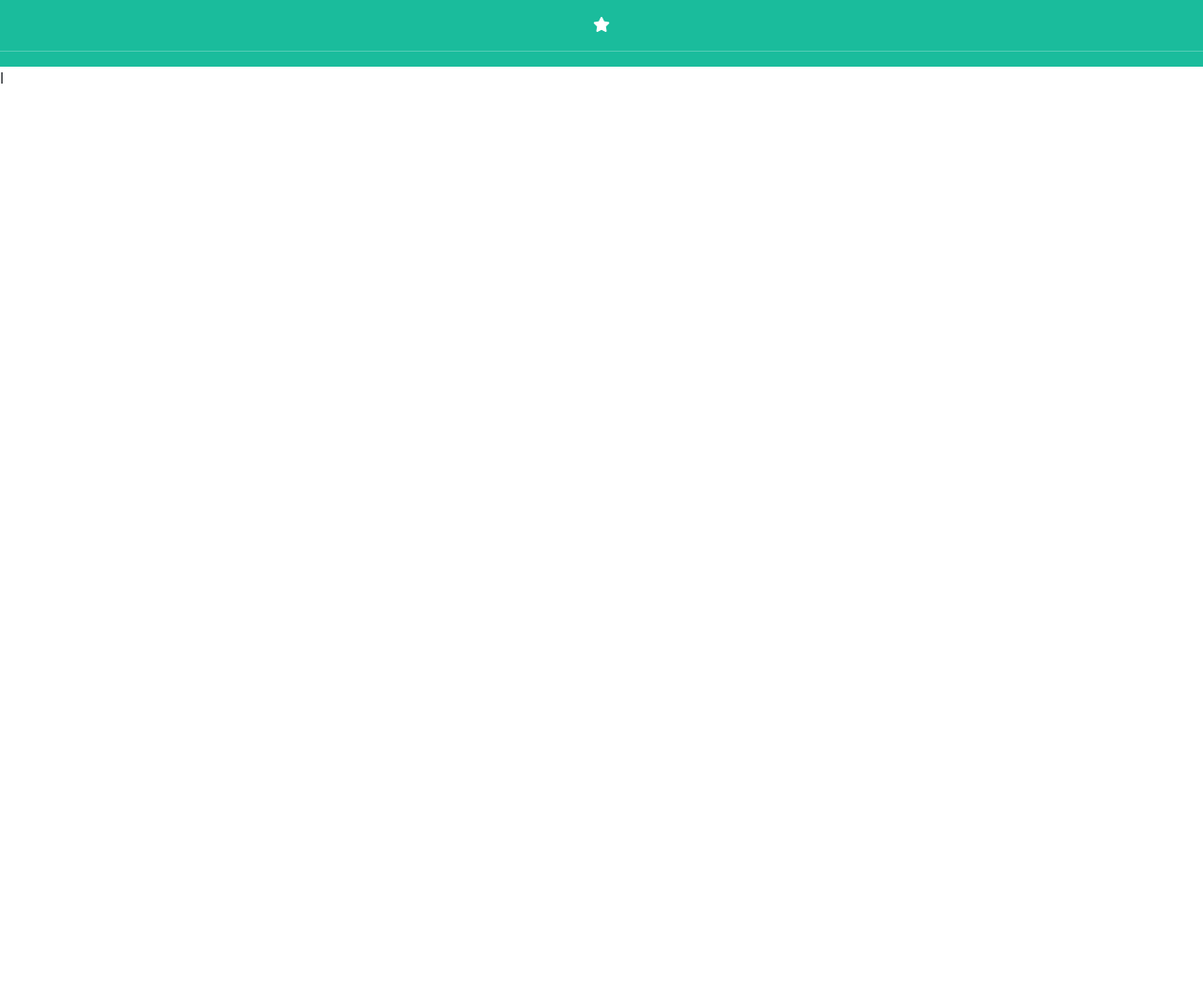
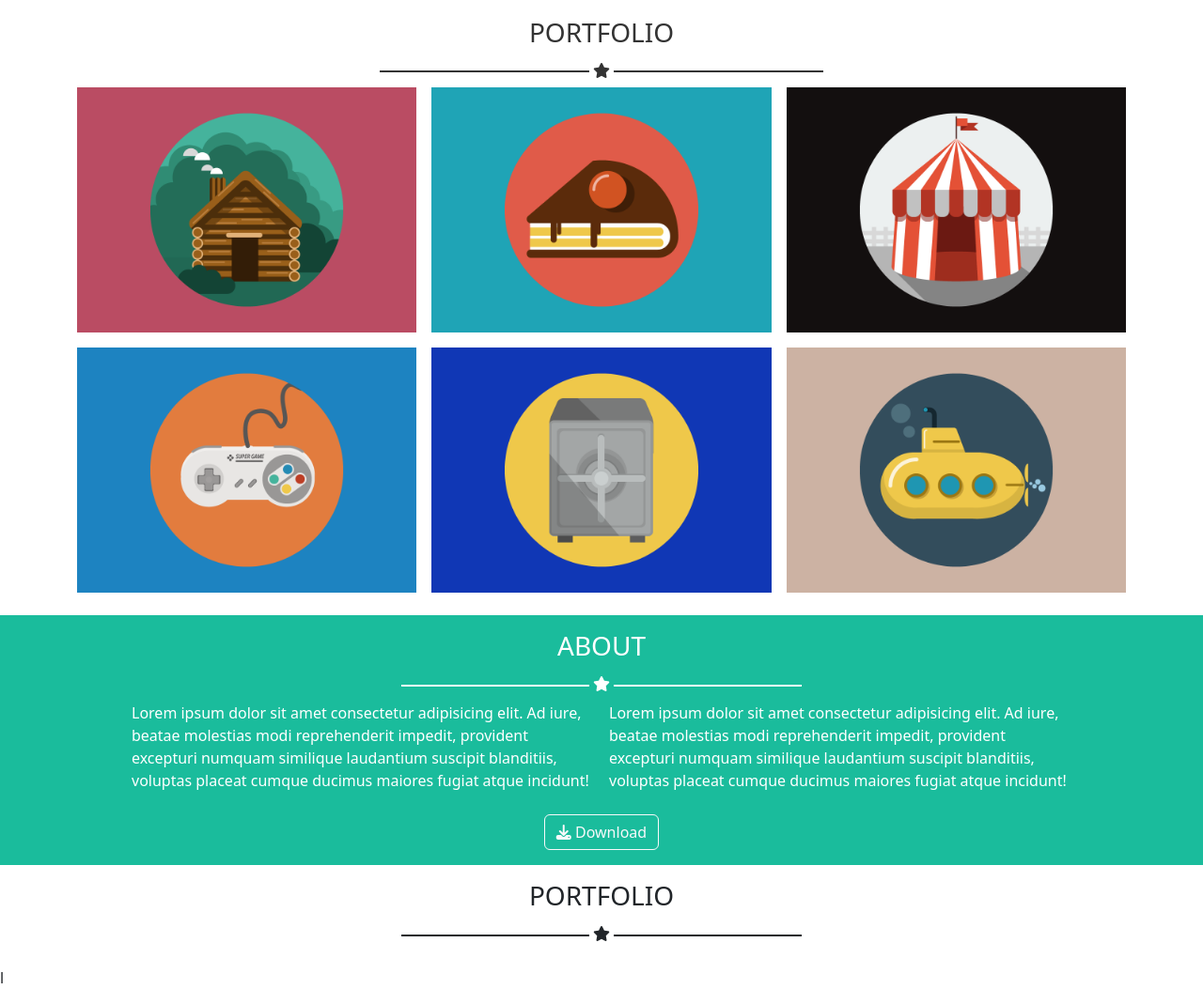
Before and after one commit to massimocolella02/html-css-bootstrap-freelancer, a plain HTML site: page index.html in a window 1280 px wide. Shown: the part 682-1735 px from the top of the page at 94% size. Before the commit the page ends 800 px from the top, so only its background shows below. Drawn offline with nearby package versions, Linux system fonts and the light colour scheme.

```diff
--- a/css/style.css
+++ b/css/style.css
@@ -1,7 +1,4 @@
 
-header{
-    background-color: #2C3E50 !important;
-}
 .navbar-collapse{
     flex-grow: 0;
 }
@@ -12,7 +9,23 @@ header{
 .navbar-toggler{
     border-color: white;
 }
-#intro{
+#intro,
+#about-us{
     background-color: #1ABC9C;
     color: white;
 }
+.star hr{
+    width: 20%;
+    display: inline-block;
+    vertical-align: middle;
+    border: 1px solid;
+    opacity: 1;
+}
+#cards{
+    color: #333333;
+}
+
+#about-us .container,
+#contact-me .container{
+    max-width: 80%;
+}
--- a/index.html
+++ b/index.html
@@ -11,8 +11,7 @@
 </head>
 <body>
     <header>
-        <div class="container">
-            <nav class="navbar navbar-expand-sm">
+        <nav class="navbar navbar-expand-sm" style="background-color: #2C3E50;">
             <div class="container-fluid">
                 <a class="navbar-brand" href="#"><h2>START BOOTSTRAP</h2></a>
                 <button class="navbar-toggler" type="button" data-bs-toggle="collapse" data-bs-target="#navbarSupportedContent" aria-controls="navbarSupportedContent" aria-expanded="false" aria-label="Toggle navigation">
@@ -32,23 +31,86 @@
                     </ul>
                 </div>
             </div>
-              </nav>
         </div>
     </header>
 
     <section id="intro">
-        <div class=".container">
+        <div class="container">
             <div class="row">
                 <div class="col-12 text-center">
                     <img width="40%" src="./img/avatar.svg" alt="avatar">
                     <h1>START BOOTSTRAP</h1>
-                    <div>
+                    <div class="star">
                         <hr>
                         <i class="fa-solid fa-star"></i>
                         <hr>
                     </div>
+                    <p>GRAPHIC ARTIST - WEB DESIGNER - ILLUSTRATOR</p>
                 </div>
             </div>
+        </div>
+    </section>
+
+    <section id="cards" class="my-4">
+        <div class="container text-center">
+            <h3>PORTFOLIO</h3>
+            <div class="star">
+                <hr>
+                <i class="fa-solid fa-star"></i>
+                <hr>
+            </div>
+            <div class="row g-3">
+                <div class="col-12 col-md-6 col-lg-4">
+                    <img src="./img/cabin.png" alt="" class="img-fluid">
+                </div>
+                <div class="col-12 col-md-6 col-lg-4">
+                    <img src="./img/cake.png" alt="" class="img-fluid">
+                </div>
+                <div class="col-12 col-md-6 col-lg-4">
+                    <img src="./img/circus.png" alt="" class="img-fluid">
+                </div>
+                <div class="col-12 col-md-6 col-lg-4">
+                    <img src="./img/game.png" alt="" class="img-fluid">
+                </div>
+                <div class="col-12 col-md-6 col-lg-4">
+                    <img src="./img/safe.png" alt="" class="img-fluid">
+                </div>
+                <div class="col-12 col-md-6 col-lg-4">
+                    <img src="./img/submarine.png" alt="" class="img-fluid">
+                </div>
+            </div>
+        </div>
+    </section>
+
+    <section id="about-us" class="py-3">
+        <div class="container text-center">
+            <h3>ABOUT</h3>
+            <div class="star">
+                <hr>
+                <i class="fa-solid fa-star"></i>
+                <hr>
+            </div>
+            <div class="row g-3">
+                <div class="col-12 col-md-6 text-start">
+                    Lorem ipsum dolor sit amet consectetur adipisicing elit. Ad iure, beatae molestias modi reprehenderit impedit, provident excepturi numquam similique laudantium suscipit blanditiis, voluptas placeat cumque ducimus maiores fugiat atque incidunt!
+                </div>
+                <div class="col-12 col-md-6 text-start">
+                    Lorem ipsum dolor sit amet consectetur adipisicing elit. Ad iure, beatae molestias modi reprehenderit impedit, provident excepturi numquam similique laudantium suscipit blanditiis, voluptas placeat cumque ducimus maiores fugiat atque incidunt!
+                </div>
+            </div>
+            <a href="" class="btn btn-outline-light mt-4"><i class="fa-solid fa-download"></i> Download</a>
+        </div>
+    </section>
+
+    <section id="contact-me" class="my-3">
+        <div class="container text-center">
+            <h3>PORTFOLIO</h3>
+            <div class="star">
+                <hr>
+                <i class="fa-solid fa-star"></i>
+                <hr>
+            </div>
+
         </div>
     </section>
 
```
Lines whose indentation alone changed are shown as unchanged.
